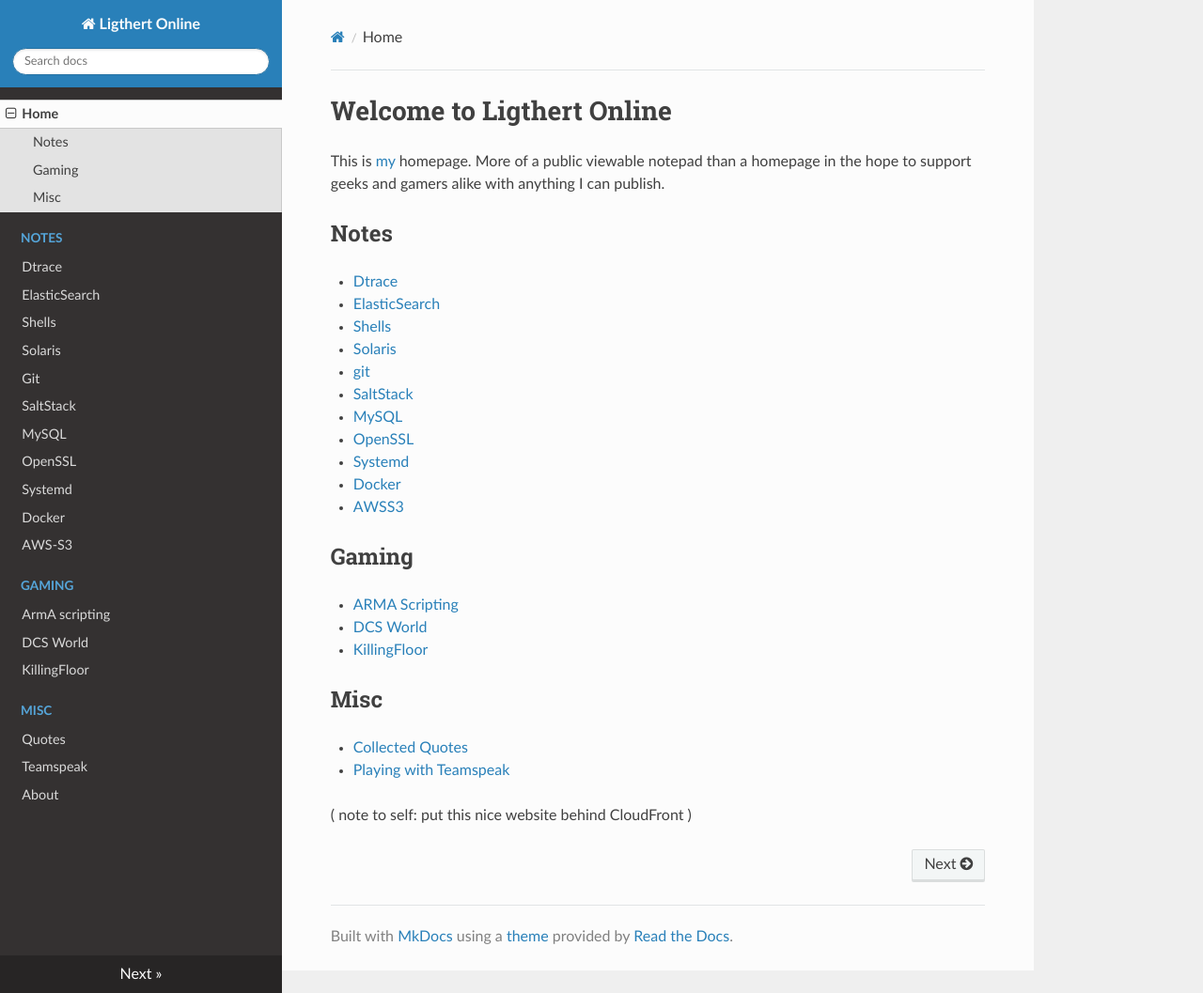
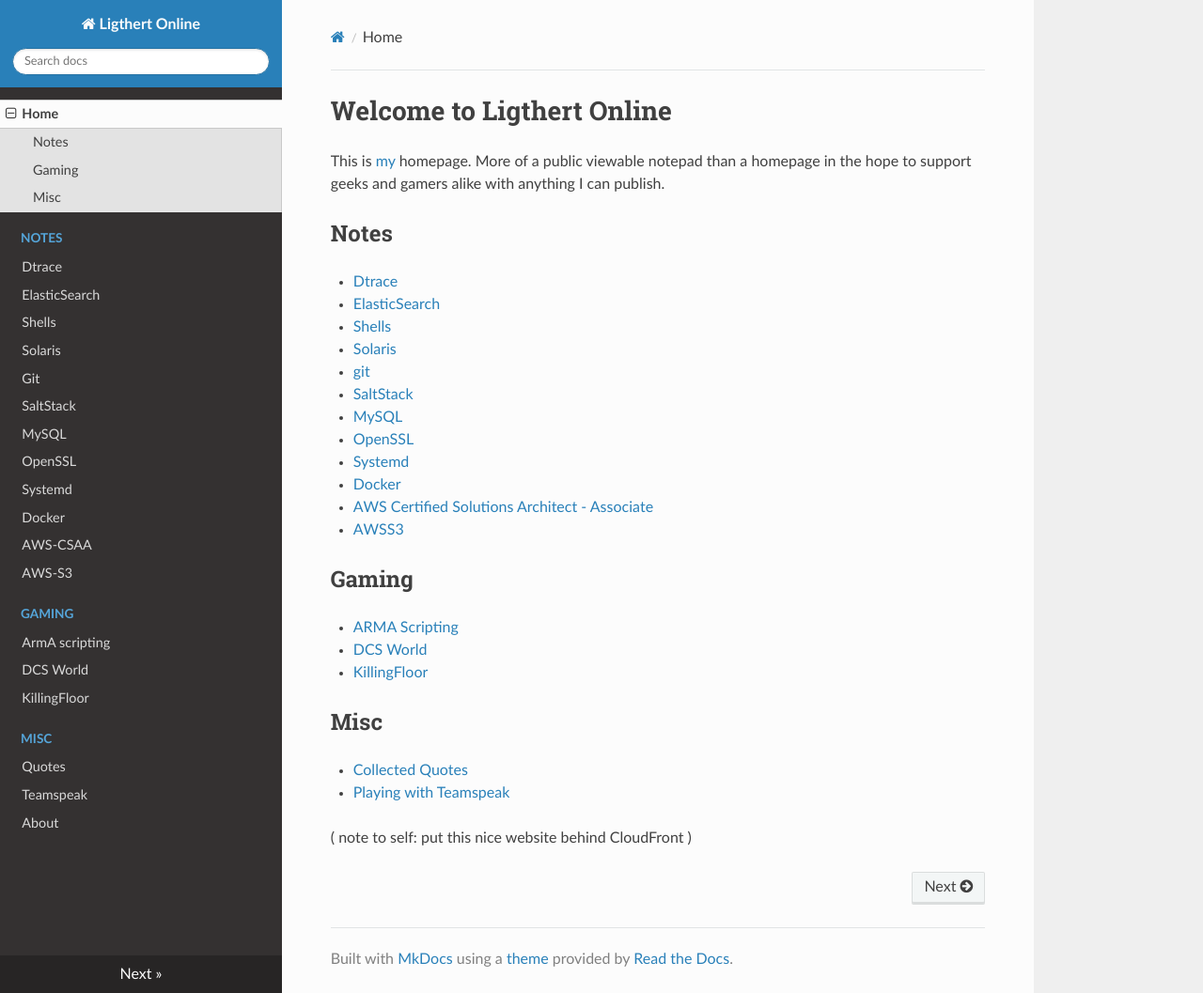
Before and after one commit to Ligthert/static-website, an MkDocs documentation site: the page built from docs/index.md, in a window 1280 px wide and 1057 px high. Shown: the whole window at 94% size. Built offline with MkDocs 1.6.1, drawn with Linux system fonts in a browser that asks for light colours; nearby versions of some CDN libraries; old or Windows-style settings are respelled for this version of MkDocs.

Commit message:
Include the CSAA page for AWS

```diff
--- a/docs/index.md
+++ b/docs/index.md
@@ -13,6 +13,7 @@
 * [OpenSSL](notes/openssl.md)
 * [Systemd](notes/systemd.md)
 * [Docker](notes/docker.md)
+* [AWS Certified Solutions Architect - Associate](aws/csaa.md)
 * [AWSS3](aws/s3.md)
 
 ## Gaming
--- a/mkdocs.yml
+++ b/mkdocs.yml
@@ -12,6 +12,7 @@
     - OpenSSL: notes/openssl.md
     - Systemd: notes/systemd.md
     - Docker: notes/docker.md
+    - AWS-CSAA: aws/csaa.md
     - AWS-S3: aws/s3.md
   - Gaming:
     - ArmA scripting: gaming/arma.md
```
